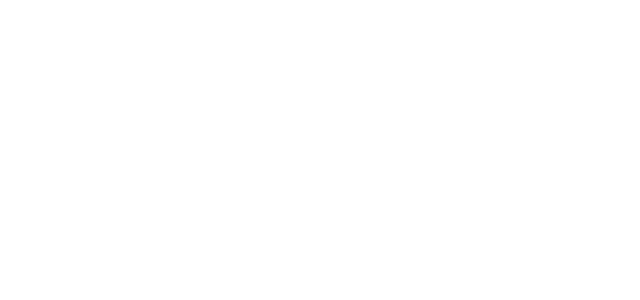
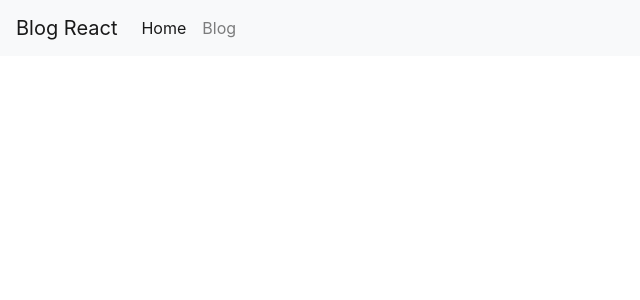
Before and after one commit to brandeddavid/blog-react, a React (Create React App) app: page /blog in a window 1280 px wide. Shown: the top 300 px of the page, without its empty margins (0-640 px from the left). Built offline with nearby package versions, Linux system fonts and the light colour scheme.

Commit message:
[Feature]Setup routing

```diff
--- a/src/App.js
+++ b/src/App.js
@@ -1,10 +1,19 @@
 import React, { Component } from 'react';
+import { BrowserRouter, Route, Switch } from 'react-router-dom';
+import Navbar from './components/Navbar';
+import Home from './pages/Home';
+import Blog from './pages/Blog';
 
 class App extends Component {
   render() {
     return (
-      <div className='app'>
-      </div>
+      <BrowserRouter>
+        <Switch>
+          <Navbar />
+          <Route exact path="/" component={Home} />
+          <Route path="/blog" component={Blog} />
+        </Switch>
+      </BrowserRouter>
     );
   }
 }
--- a/src/components/Navbar/index.js
+++ b/src/components/Navbar/index.js
@@ -0,0 +1,40 @@
+import React from 'react';
+import { Link } from 'react-router-dom';
+
+const Navbar = () => {
+  return (
+    <nav class="navbar navbar-expand-lg navbar-light bg-light">
+      <Link class="navbar-brand" to='/'>
+        Blog React
+      </Link>
+      <button
+        class="navbar-toggler"
+        type="button"
+        data-toggle="collapse"
+        data-target="#navbarSupportedContent"
+        aria-controls="navbarSupportedContent"
+        aria-expanded="false"
+        aria-label="Toggle navigation"
+      >
+        <span class="navbar-toggler-icon" />
+      </button>
+
+      <div class="collapse navbar-collapse" id="navbarSupportedContent">
+        <ul class="navbar-nav mr-auto">
+          <li class="nav-item active">
+            <Link class="nav-link" to='/'>
+              Home <span class="sr-only">(current)</span>
+            </Link>
+          </li>
+          <li class="nav-item">
+            <Link class="nav-link" to='/blog'>
+              Blog
+            </Link>
+          </li>
+        </ul>
+      </div>
+    </nav>
+  );
+};
+
+export default Navbar;
--- /dev/null
+++ b/src/pages/Blog/index.jsx
@@ -0,0 +1,16 @@
+import React, { Component } from 'react';
+
+class Blog extends Component {
+    constructor(props) {
+        super(props);
+        this.state = {  }
+    }
+    render() {
+        return (
+            <React.Fragment>
+            </React.Fragment>
+         );
+    }
+}
+
+export default Blog;
```
